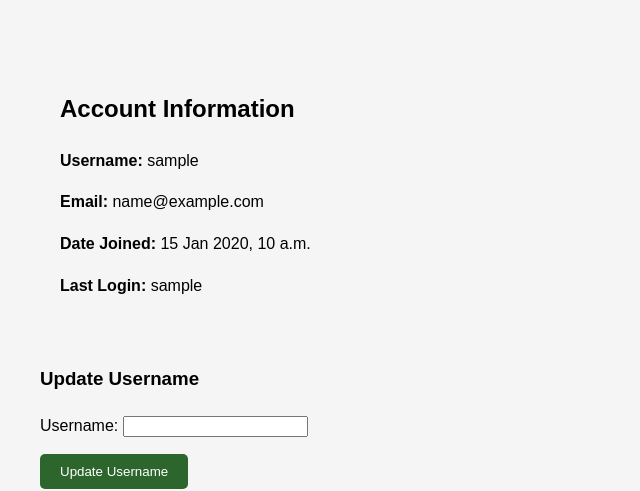
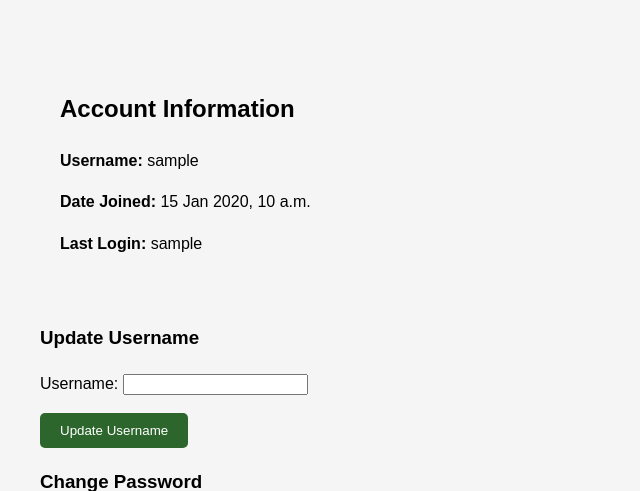
Before and after one commit to CCEG24/proj_code, a Django app: template mysite/accounts/templates/accounts/profile.html in a window 1280 px wide. Shown: the part 160-651 px from the top of the page, without its empty margins (0-640 px from the left). Run offline with Django 5.2, Linux system fonts and the light colour scheme; tables that the repository leaves empty hold one stand-in row (values such as "Sample post"); the template is opened without the code that fills it: values that come from a table or form of the project are taken from there, most other values are stand-ins (such as "Sample title", 1, 10 or a date in 2020).

Commit message:
Remove email display from profile

```diff
--- a/mysite/accounts/templates/accounts/profile.html
+++ b/mysite/accounts/templates/accounts/profile.html
@@ -9,7 +9,6 @@
     <div class="profile-info">
         <h2>Account Information</h2>
         <p><strong>Username:</strong> {{ username }}</p>
-        <p><strong>Email:</strong> {{ email }}</p>
         <p><strong>Date Joined:</strong> {{ date_joined }}</p>
         <p><strong>Last Login:</strong> {{ last_login }}</p>
         {% if is_superuser %}
```
